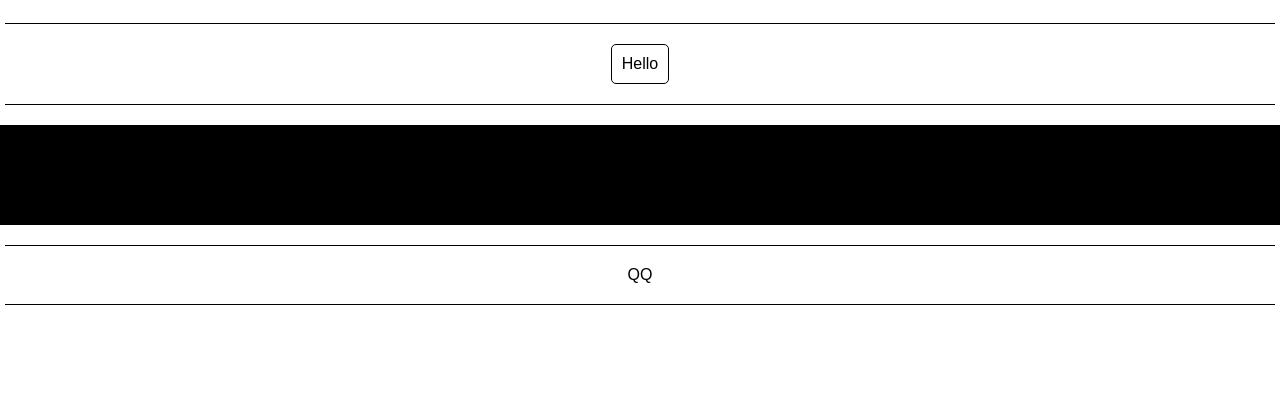
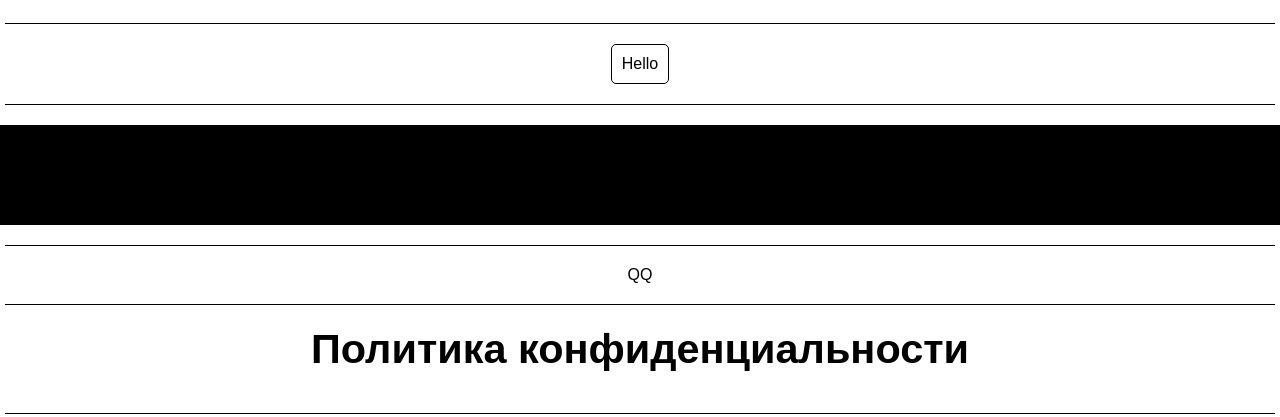
Before and after one commit to HuzyagulovER/Some-Repository, a plain HTML site: page index.html in a window 1280 px wide. Shown: the part 1902-2319 px from the top of the page. Drawn offline with nearby package versions, Linux system fonts and the light colour scheme.

Commit message:
Uploaded 14.09.2020  0:26:59,40

```diff
--- /dev/null
+++ b/css/css12.css
@@ -0,0 +1,17 @@
+#css12 div {
+	display: flex;
+
+	justify-content: center;
+	align-items: center;
+
+	margin-bottom: 20px;
+}
+
+#css12 h1 {
+	font-size: calc(24px + 16 * ((100vw - 320px) / (1200 - 320)));
+	text-align: center;
+}
+
+#css12 .test {
+	font-size: 40px;
+}
--- a/index.html
+++ b/index.html
@@ -27,10 +27,7 @@
 		<link rel="stylesheet" href="css/css9.css">
 		<link rel="stylesheet" href="css/css10.css">
 		<link rel="stylesheet" href="css/css11.css">
-
-
-
-
+		<link rel="stylesheet" href="css/css12.css">
 
 		<style>
 			hr {
@@ -167,6 +164,12 @@
 		</div>
 
 		<hr>
+
+		<div id="css12">
+			<div><h1 class="resizeH1">Политика конфиденциальности</h1></div>
+			<div class="fontSize"></div>
+		<hr>
+
 		<!-- Optional JavaScript -->
 	   <!-- jQuery first, then Popper.js, then Bootstrap JS -->
 		<script src="https://code.jquery.com/jquery-3.5.1.slim.min.js" integrity="sha384-DfXdz2htPH0lsSSs5nCTpuj/zy4C+OGpamoFVy38MVBnE+IbbVYUew+OrCXaRkfj" crossorigin="anonymous"></script>
--- a/js/Test.js
+++ b/js/Test.js
@@ -132,3 +132,10 @@ function scrollInto(IdValue) {
 	let element = document.getElementById(IdValue);
 	element.scrollIntoView({block: 'center', behavior: 'smooth'});
 };
+
+let element = document.getElementsByClassName('resizeH1')[0];
+// document.getElementsByClassName('fontSize')[0].innerHTML = window.getComputedStyle(element).fontSize;
+
+window.addEventListener('resize', function () {
+	document.getElementsByClassName('fontSize')[0].innerHTML = window.getComputedStyle(element).fontSize;
+})
```
Also changed, not shown: Bat/mssg.txt.
